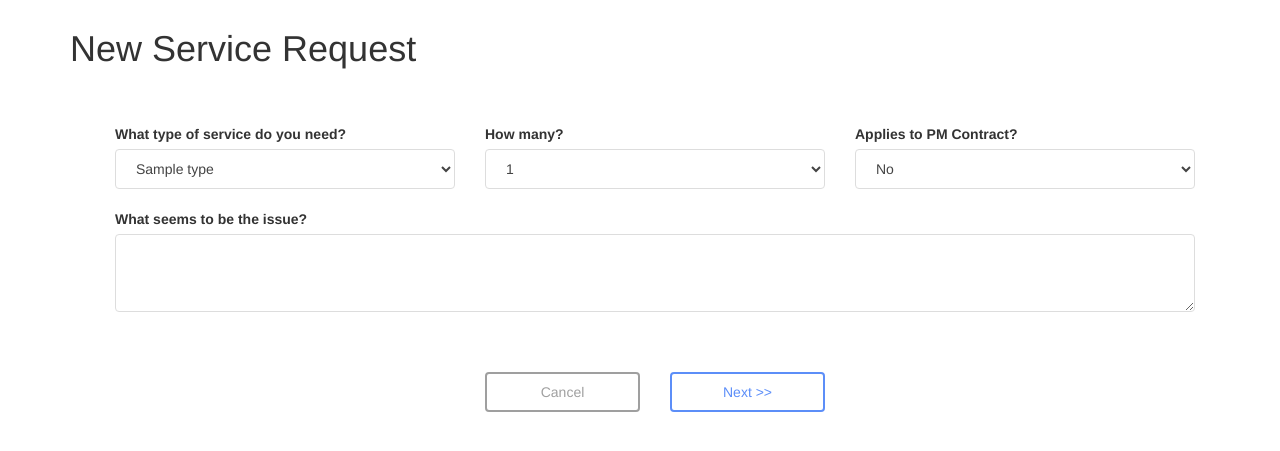
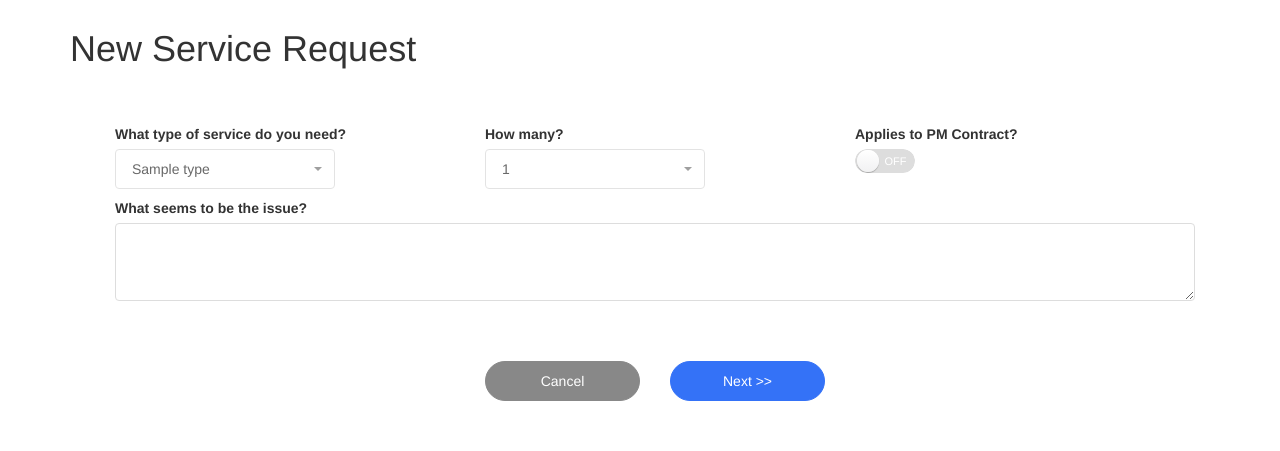
Before and after one commit to dnascimb/msc, a Flask app: page /new_service_request in a window 1280 px wide. Shown: the part 71-522 px from the top of the page. Run offline with Flask 2, Linux system fonts and the light colour scheme; the visitor is signed in with stand-in values (Sample User, id 1); tables that the repository leaves empty hold one stand-in row (values such as "Sample post"); parts of the project's set-up code (start-up, migrations or seed data) failed here and were passed over; some libraries are stand-ins or nearby versions; some web fonts are replaced.

Commit message:
restyled new ticket process screen; product list; on/off checkbox for PM Contract; buttons at the bottom

```diff
--- a/msc/templates/new_service_request.html
+++ b/msc/templates/new_service_request.html
@@ -20,8 +20,8 @@
 
 				<div id="section1" class="col-md-12">
 					<div class="col-md-4">
-			          	<label class="control-label" for="type">What type of service do you need?</label>
-						<select id="type" class="col-md-6 form-control">
+			      <label class="control-label btn-block" for="type">What type of service do you need?</label>
+						<select id="type" class="selectpicker" data-style="form-control btn-block">
 							{% for tt in ticket_types: %}
 						    <option value="{{ tt.id }}">{{ tt.title }}</option>
 						    {% endfor %}
@@ -29,8 +29,8 @@
 					</div>
 
 					<div class="col-md-4">
-			          	<label class="control-label" for="quantity">How many?</label>
-						<select id="quantity" class="col-md-6 form-control">
+			      <label class="control-label btn-block" for="quantity">How many?</label>
+						<select id="quantity" class="selectpicker" data-style="form-control btn-block">
 						    <option value="1" default>1</option>
 						    <option value="2">2</option>
 						    <option value="3">3</option>
@@ -85,16 +85,14 @@
 					</div>
 
 					<div class="col-md-4">
-			          	<label class="control-label" for="pm">Applies to PM Contract?</label>
-						<select id="pm" class="col-md-6 form-control">
-						    <option value="No" default>No</option>
-						</select>
+			      <label class="control-label btn-block" for="pm">Applies to PM Contract?</label>
+						<input id="pm" type="checkbox" data-toggle="switch" />
 					</div>
 
 					<br>&nbsp;<br>
 
 					<div class="col-md-12">
-			          	<label class="control-label" for="description">What seems to be the issue?</label>
+			          	<label class="control-label btn-block" for="description">What seems to be the issue?</label>
 						<textarea id="description" rows="3" class="col-md-12 form-control"></textarea>
 					</div>
 
@@ -102,13 +100,13 @@
 
 				<div id="section2" class="col-md-12" style="display:none">
 					<div class="col-md-4">
-			          	<label class="control-label" for="date_requested">When would you like the service?</label>
-						<input id="date_requested" name="date_requested" type="date" placeholder="" class="form-control input-md" required>
+			      <label class="control-label btn-block" for="date_requested">When would you like the service?</label>
+						<input id="date_requested" name="date_requested" type="date" placeholder="" class="form-control btn-block" required>
 					</div>
 
 					<div class="col-md-4">
-			          	<label class="control-label" for="timeframe">What timeframe is better?</label>
-						<select id="timeframe" class="col-md-6 form-control">
+			          	<label class="control-label btn-block" for="timeframe">What timeframe is better?</label>
+						<select id="timeframe" class="selectpicker" data-style="form-control btn-block">
 						    {% for ts in time_slots: %}
 						    <option value="{{ ts.id }}">{{ ts.title }}</option>
 						    {% endfor %}
@@ -121,36 +119,54 @@
 
 				</div>
 
-				<div id="section3" class="col-md-12" style="display:none">
-					<div class="col-md-12">
-			          	<h3 class="sub-header">Items</h3>
-					</div>
-
-
-					<div class="col-md-12">
-			          	<div class="col-md-2">
-			          		<label id="counter" class="control-label">1</label>
-						</div>
-						<div class="col-md-6">
-							<dl>
-							  <dt id="lbl_title"></dt>
-							  <dd id="lbl_description"></dd>
-							</dl>
-						</div>
-						<div class="col-md-2">
-			          		<label id="lbl_quantity" class="control-label"></label>
-						</div>
-						<div class="col-md-2">
-			          		<label id="price" class="control-label">$175.00</label>
-						</div>
-					</div>
-
-
-
-					<br>&nbsp;<br>
-
-				</div>
-
+				<div id="section3" class="table-responsive" style="display:none">
+				    <table class="table table-shopping">
+				        <thead>
+				            <tr>
+				                <th>Product</th>
+				                <th class="th-description">Description</th>
+				                <th class="text-right">Price</th>
+				                <th class="text-right">Qty</th>
+				                <th class="text-right">Amount</th>
+				                <th></th>
+				            </tr>
+				        </thead>
+				        <tbody>
+				            <tr>
+				                <td class="td-name"><span id="lbl_title"></span>
+				                </td>
+				                <td><span id="lbl_description"></span>
+				                </td>
+				                <td class="td-number">
+				                    <small>&#36;</small><span id="price">175</span>
+				                </td>
+				                <td class="td-number">
+				                    <small>x</small><span id="lbl_quantity">1</span>
+				                </td>
+				                <td class="td-number">
+				                    <small>&#36;</small><span id="amount">175</span>
+				                </td>
+				                <td class="td-actions">
+				                    <button type="button" rel="tooltip" data-placement="left" title="Remove item" class="btn btn-danger btn-simple btn-icon ">
+				                        <i class="fa fa-times"></i>
+				                    </button>
+				                </td>
+				            </tr>
+				            <tr>
+				            		<td></td>
+				                <td></td>
+				                <td></td>
+				                <td class="td-total">
+				                   Total
+				                </td>
+				                <td class="td-price">
+				                    <small>&#36;</small>175
+				                </td>
+				                <td></td>
+				            </tr>
+				        </tbody>
+				    </table>
+		        </div>
 				<br>&nbsp;<br>
 				<br>&nbsp;<br>
 
@@ -159,10 +175,10 @@
 					<div class="col-md-4">
 					</div>
 					<div class="col-md-2">
-						<button id="cancelButton" class="btn btn-default btn-block" type="button">Cancel</button>
+						<button id="cancelButton" class="btn btn-default btn-block btn-round btn-fill" type="button">Cancel</button>
 					</div>
 					<div class="col-md-2">
-						<button id="nextButton" class="btn btn-primary btn-block" type="button">Next</button>
+						<button id="nextButton" class="btn btn-primary btn-block btn-round btn-fill" type="button">Next</button>
 					</div>
 
 				</div>
--- a/msc/view_service_request.py
+++ b/msc/view_service_request.py
@@ -171,7 +171,9 @@ def saveRequest(request):
     if not (ticket is None):
         i = str(uuid.uuid4())
         jticket = json.loads(ticket)
-        t = Ticket(i, reporter, jticket['type'], jticket['quantity'], jticket['pm'], jticket['desc'], \
+
+        contract = 1 if (jticket['pm'] == 'on') else 0
+        t = Ticket(i, reporter, jticket['type'], jticket['quantity'], contract, jticket['desc'], \
         jticket['timeframe'], jticket['date_requested'], 1)
 
         db_session.add(t)
```
